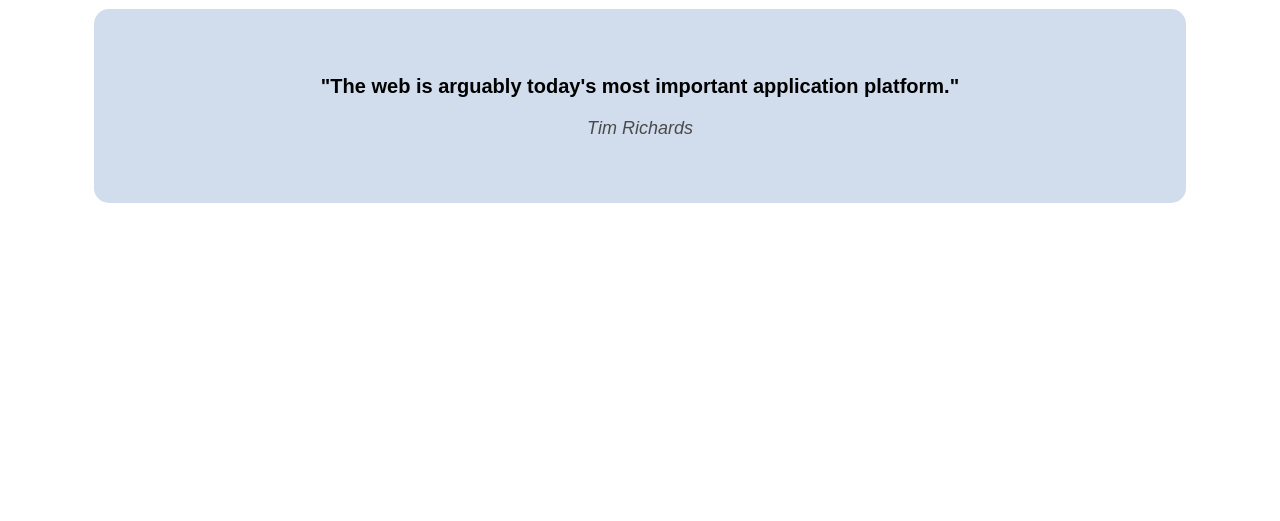
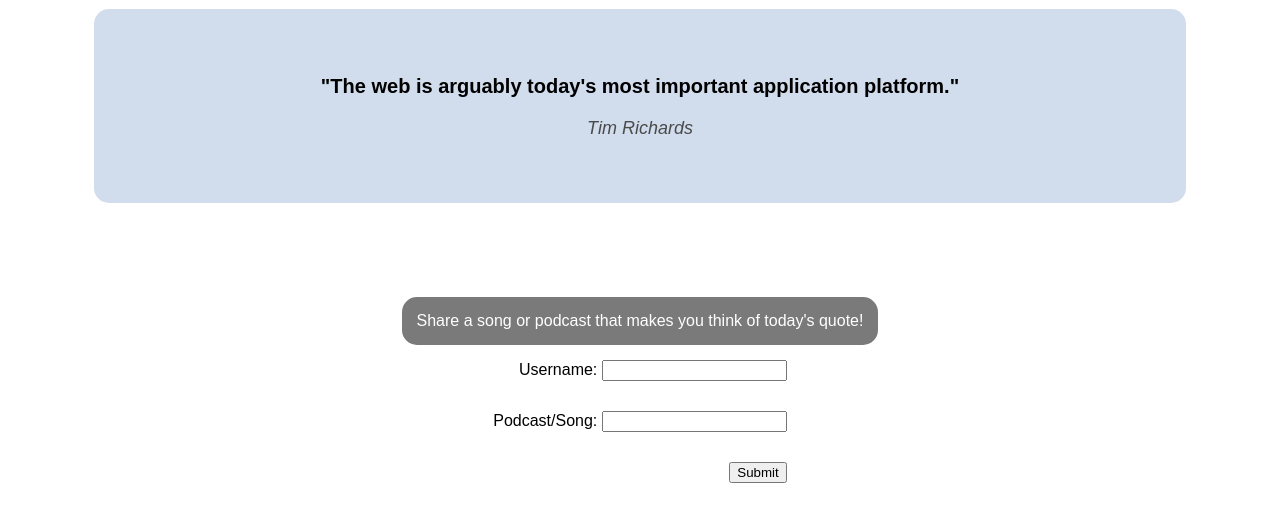
Before and after one commit to lucyzhang04/326Project, a website: page front-end/index.html in a window 1280 px wide. Shown: the part 219-740 px from the top of the page. Drawn offline with Linux system fonts and the light colour scheme.

Commit message:
Add UI for song search

```diff
--- a/front-end/index.html
+++ b/front-end/index.html
@@ -1,8 +1,8 @@
 <!doctype html>
 <html lang="en">
   <head>
-    <meta charset="UTF-8">
-    <meta name="viewport" content="width=device-width, initial-scale=1.0">
+    <meta charset="UTF-8" />
+    <meta name="viewport" content="width=device-width, initial-scale=1.0" />
     <title>Remind.me</title>
     <link rel="stylesheet" href="styles.css" />
   </head>
@@ -13,49 +13,74 @@
       <div class="quote-box" id="quote-box"></div>
     </div>
 
+    <div class="user-input">
+      <div class="song-input-header">
+        Share a song or podcast that makes you think of today's quote!
+      </div>
+      <form id="user-form">
+        <div>
+          <label for="username">Username:</label>
+          <input type="text" id="username" name="username" required />
+        </div>
+        <br />
+        <div>
+          <label for="podcast-song">Podcast/Song:</label>
+          <input type="text" id="podcast-song" name="podcast-song" required />
+        </div>
+        <br />
+        <div>
+          <button type="submit">Submit</button>
+        </div>
+      </form>
+    </div>
+
     <script>
-        fetch('navbar.html')
-          .then(response => response.text())
-          .then(data => {
-            document.getElementById('navbar').innerHTML = data;
+      fetch("navbar.html")
+        .then((response) => response.text())
+        .then((data) => {
+          document.getElementById("navbar").innerHTML = data;
 
-            const navLinkEls = document.querySelectorAll('.nav__link');
+          const navLinkEls = document.querySelectorAll(".nav__link");
           const windowPathname = window.location.pathname;
 
-            navLinkEls.forEach(navLinkEl => {
+          navLinkEls.forEach((navLinkEl) => {
             if (navLinkEl.href.includes(windowPathname)) {
-                    navLinkEl.classList.add('active');
+              navLinkEl.classList.add("active");
             }
           });
         })
-          .catch(error => console.error('Error loading navbar:', error));
+        .catch((error) => console.error("Error loading navbar:", error));
 
       function loadQuote() {
-            fetch('quotes.json')
-              .then(res => res.json())
-              .then(data => {
+        fetch("quotes.json")
+          .then((res) => res.json())
+          .then((data) => {
             renderQuote(data);
           })
-              .catch(error => console.error('Error loading quote:', error));
+          .catch((error) => console.error("Error loading quote:", error));
       }
 
       function renderQuote(data) {
-            let quoteIndex = parseInt(localStorage.getItem('index'));
-            if (isNaN(quoteIndex) || quoteIndex === null || quoteIndex >= data.length - 1) {
-              localStorage.setItem('index', 0);
+        let quoteIndex = parseInt(localStorage.getItem("index"));
+        if (
+          isNaN(quoteIndex) ||
+          quoteIndex === null ||
+          quoteIndex >= data.length - 1
+        ) {
+          localStorage.setItem("index", 0);
           quoteIndex = 0;
         } else {
           quoteIndex++;
-              localStorage.setItem('index', quoteIndex);
+          localStorage.setItem("index", quoteIndex);
         }
 
-            const quoteDisplay = document.createElement('div');
+        const quoteDisplay = document.createElement("div");
 
-            const dailyQuote = document.createElement('p');
+        const dailyQuote = document.createElement("p");
         dailyQuote.classList.add("quote");
         dailyQuote.textContent = `"${data[quoteIndex].quote}"`;
 
-            const quoter = document.createElement('p');
+        const quoter = document.createElement("p");
         quoter.classList.add("person");
         quoter.textContent = data[quoteIndex].person;
 
@@ -69,7 +94,14 @@
 
       function dailyUpdate() {
         let currDay = new Date();
-            let nextDay = new Date(currDay.getFullYear(), currDay.getMonth(), currDay.getDate() + 1, 0, 0, 0);
+        let nextDay = new Date(
+          currDay.getFullYear(),
+          currDay.getMonth(),
+          currDay.getDate() + 1,
+          0,
+          0,
+          0,
+        );
         let remainingTime = nextDay.getTime() - currDay.getTime();
 
         setTimeout(() => {
@@ -81,6 +113,5 @@
       loadQuote();
       dailyUpdate();
     </script>
-
   </body>
 </html>
--- a/front-end/package.json
+++ b/front-end/package.json
@@ -4,7 +4,7 @@
   "description": "",
   "main": "index.html",
   "scripts": {
-    "start": "http-server ./ -p 3000"
+    "start": "http-server ./ -c-1 -p 3000 -o -s --mime-types ./.types"
   },
   "keywords": [],
   "author": "",
--- a/front-end/styles.css
+++ b/front-end/styles.css
@@ -1,5 +1,6 @@
 body {
   margin: 0;
+  font-family: Arial, Helvetica, sans-serif;
 }
 
 .topnav {
@@ -45,7 +46,7 @@ body {
   color: white;
 }
 
-.logo{
+.logo {
   color: 5f83b3#;
   font-size: 20px;
   font-weight: bold;
@@ -53,7 +54,7 @@ body {
   line-height: 2;
 }
 
-.header{
+.header {
   font-family: Arial, Helvetica, sans-serif;
   color: #5f83b3;
   font-size: 30px;
@@ -61,7 +62,7 @@ body {
   font-weight: bold;
 }
 
-.headerLeftAlign{
+.headerLeftAlign {
   font-family: Arial, Helvetica, sans-serif;
   color: #5f83b3;
   font-size: 30px;
@@ -76,7 +77,7 @@ body {
   gap: 10px;
 }
 
-.trending-song{
+.trending-song {
   display: grid;
   grid-template-columns: 1fr 1fr 1fr auto;
   align-items: center;
@@ -88,29 +89,29 @@ body {
   justify-content: space-between;
 }
 
-.trending-song:nth-child(even){
+.trending-song:nth-child(even) {
   background-color: #ffffff;
 }
 
-.song-title{
+.song-title {
   font-weight: bold;
   font-family: Arial, Helvetica, sans-serif;
   color: #4a4a4a;
 }
 
-.song-artist{
+.song-artist {
   color: #6d6d6d;
   font-family: Arial, Helvetica, sans-serif;
   font-style: italic;
 }
 
-.song-shares{
+.song-shares {
   color: #4a4a4a;
   font-family: Arial, Helvetica, sans-serif;
   font-style: italic;
 }
 
-.like-btn{
+.like-btn {
   background-color: #ff6666;
   color: white;
   font-family: Arial, Helvetica, sans-serif;
@@ -121,11 +122,11 @@ body {
   cursor: pointer;
 }
 
-.like-btn:hover{
+.like-btn:hover {
   background-color: #ff4d4d;
 }
 
-.quote-box{
+.quote-box {
   background-color: #d1dded;
   border-radius: 15px;
   margin: 30px;
@@ -133,11 +134,11 @@ body {
   min-width: 50%;
 }
 
-.daily-quote{
+.daily-quote {
   padding: 5%;
 }
 
-.quote{
+.quote {
   font-family: Arial, Helvetica, sans-serif;
   color: black;
   font-size: 20px;
@@ -145,10 +146,32 @@ body {
   font-weight: bold;
 }
 
-.person{
+.person {
   font-family: Arial, Helvetica, sans-serif;
   color: #4a4a4a;
   font-size: 18px;
   text-align: center;
   font-style: italic;
 }
+
+.song-input-header {
+  font-family: Arial, Helvetica, sans-serif;
+  margin-left: auto;
+  margin-right: auto;
+  border-radius: 15px;
+  background-color: #7a7a7a;
+  color: white;
+  padding: 15px;
+  width: fit-content;
+}
+
+#user-form {
+  padding: 15px;
+  display: flex;
+  flex-direction: column;
+  gap: 6px;
+  margin-left: auto;
+  margin-right: auto;
+  text-align: right;
+  width: fit-content;
+}
```
Also changed, not shown: front-end/search-song.js (added, +9 -0 lines), 1 other file. Lines whose indentation alone changed are shown as unchanged.
